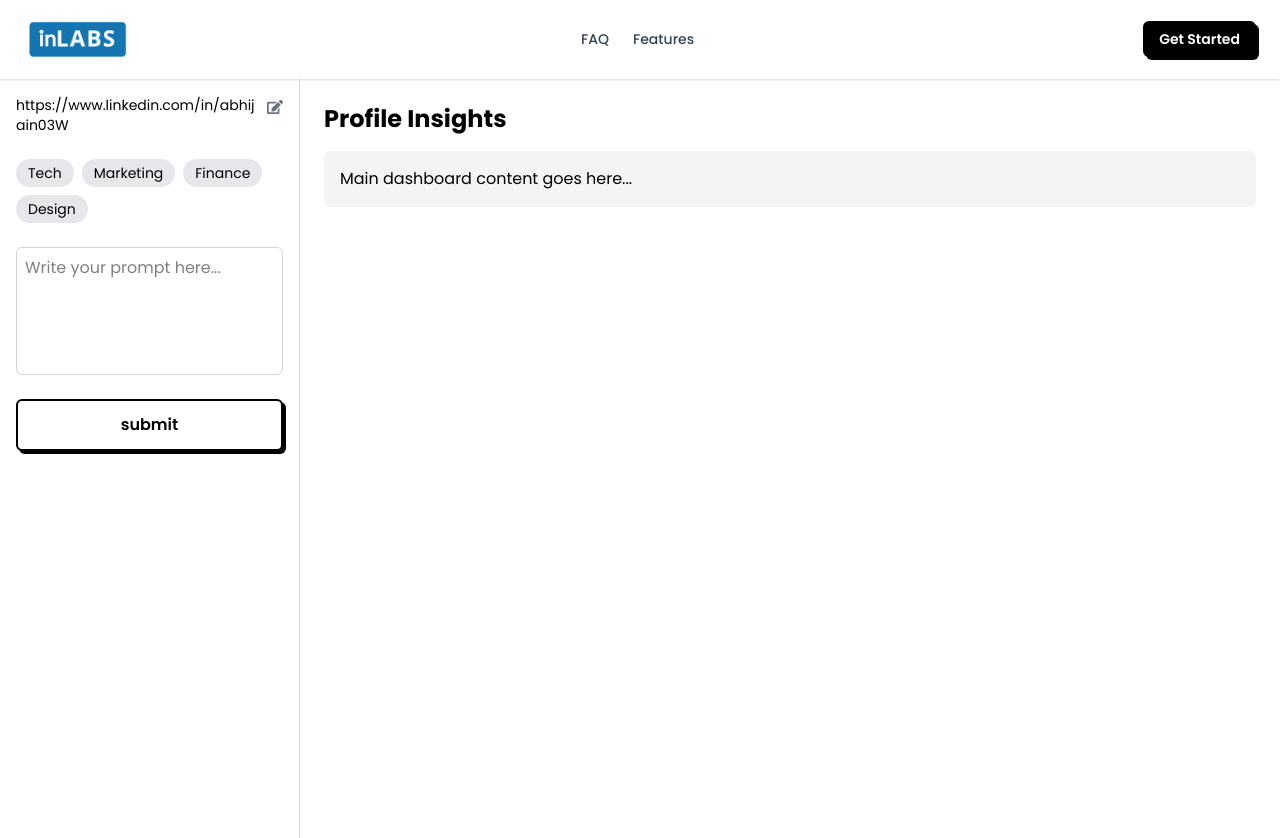
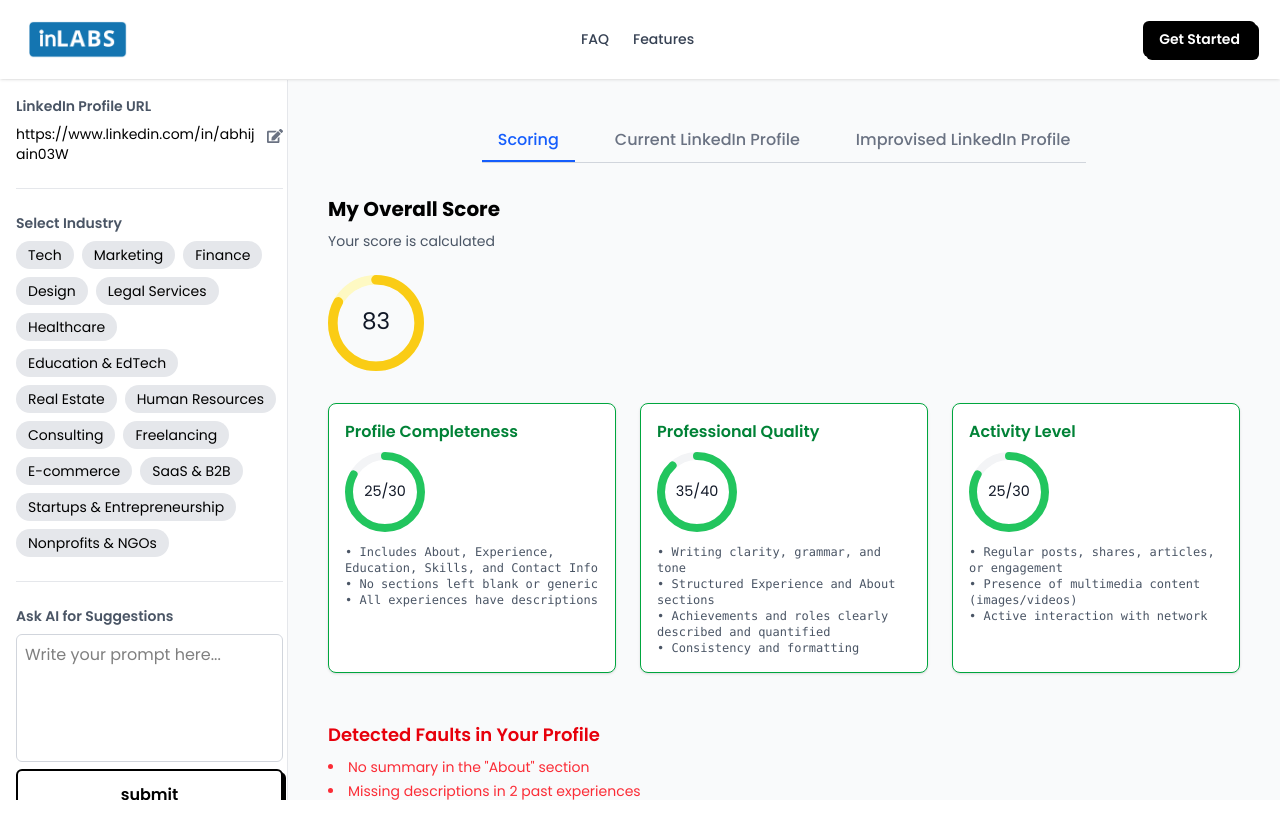
Before and after one commit to abhijain1705/linkedinlabs-fe, a Next.js app: page /Dashboard in a window 1280 px wide. Shown: the top 838 px of the page. After the commit the page ends 800 px from the top, so only its background shows below. Built offline with nearby package versions, Linux system fonts and the light colour scheme; a web font is replaced by a local one.

Commit message:
done with dashboard ui tab 1

```diff
--- a/package.json
+++ b/package.json
@@ -16,6 +16,7 @@
     "framer-motion": "^12.19.2",
     "next": "15.3.4",
     "react": "^19.0.0",
+    "react-circular-progressbar": "^2.2.0",
     "react-dom": "^19.0.0",
     "react-hook-form": "^7.59.0",
     "react-icons": "^5.5.0",
--- a/src/components/Header.tsx
+++ b/src/components/Header.tsx
@@ -15,7 +15,7 @@ const Header: React.FC<HeaderProps> = ({ onToggleSidebar }) => {
   const isHome = router.pathname === "/";
 
   return (
-    <header className="w-full z-[100] px-6 py-4 flex items-center justify-between bg-white shadow-sm relative">
+    <header className="w-full z-[100] px-6 fixed py-4 flex items-center justify-between bg-white shadow-sm">
       {/* Left Side: Hamburger + Logo */}
       <div className="flex items-center gap-3">
         {/* Show hamburger ONLY if not on home page AND handler exists */}
--- a/src/components/IndustryChips.tsx
+++ b/src/components/IndustryChips.tsx
@@ -1,4 +1,20 @@
-const industries = ["Tech", "Marketing", "Finance", "Design"];
+const industries = [
+  "Tech",
+  "Marketing",
+  "Finance",
+  "Design",
+  "Legal Services",
+  "Healthcare",
+  "Education & EdTech",
+  "Real Estate",
+  "Human Resources",
+  "Consulting",
+  "Freelancing",
+  "E-commerce",
+  "SaaS & B2B",
+  "Startups & Entrepreneurship",
+  "Nonprofits & NGOs"
+];
 
 const IndustryChips: React.FC = () => {
   return (
--- a/src/components/PromptInput.tsx
+++ b/src/components/PromptInput.tsx
@@ -8,7 +8,7 @@ const PromptInput: React.FC = () => {
       <button
         type="submit"
         id="analyze-button"
-        className="bg-white border-2 border-black text-black px-6 py-3 rounded-md font-semibold shadow-[3px_3px_0_0_#000] hover:translate-x-[1px] hover:translate-y-[1px] hover:shadow-[2px_2px_0_0_#fff] transition-transform duration-100"
+        className="bg-white w-full border-2 border-black text-black px-6 py-3 rounded-md font-semibold shadow-[3px_3px_0_0_#000] hover:translate-x-[1px] hover:translate-y-[1px] hover:shadow-[2px_2px_0_0_#fff] transition-transform duration-100"
       >
         submit
       </button>
--- a/src/components/Sidebar.tsx
+++ b/src/components/Sidebar.tsx
@@ -16,12 +16,13 @@ const Sidebar: React.FC<Props> = ({ isMobile, profileUrl }) => {
 
   const handleSave = () => {
     setIsEditing(false);
-    // You can optionally send editedUrl to backend here
+    // Optional: send editedUrl to backend
     console.log("Saved URL:", editedUrl);
   };
 
   return (
-    <aside className="w-[300px] border-r border-gray-300 p-4 flex flex-col gap-6">
+    <aside className="w-[300px] border-r overflow-y-scroll h-full pb-30 border-gray-300 p-4 flex flex-col gap-6">
+      {/* Logo for mobile view */}
       {isMobile && (
         <Link href="/">
           <div className="shadow-sm rounded-lg p-1">
@@ -35,7 +36,10 @@ const Sidebar: React.FC<Props> = ({ isMobile, profileUrl }) => {
           </div>
         </Link>
       )}
-      {/* URL row */}
+
+      {/* LinkedIn URL Section */}
+      <div>
+        <h4 className="text-sm font-semibold text-gray-600 mb-2">LinkedIn Profile URL</h4>
         <div className="flex items-start gap-2 w-full break-all">
           {isEditing ? (
             <>
@@ -60,10 +64,23 @@ const Sidebar: React.FC<Props> = ({ isMobile, profileUrl }) => {
             </>
           )}
         </div>
+      </div>
 
-      {/* Chips + Prompt */}
+      <hr className="border-t border-gray-200" />
+
+      {/* Industry Selection */}
+      <div>
+        <h4 className="text-sm font-semibold text-gray-600 mb-2">Select Industry</h4>
         <IndustryChips />
+      </div>
+
+      <hr className="border-t border-gray-200" />
+
+      {/* Prompt Section */}
+      <div>
+        <h4 className="text-sm font-semibold text-gray-600 mb-2">Ask AI for Suggestions</h4>
         <PromptInput />
+      </div>
     </aside>
   );
 };
--- /dev/null
+++ b/src/components/dashboardMain.tsx
@@ -0,0 +1,172 @@
+import React, { useState } from "react";
+import { FaCircle } from "react-icons/fa";
+import { CircularProgressbar, buildStyles } from "react-circular-progressbar";
+import "react-circular-progressbar/dist/styles.css";
+
+const data = [
+  {
+    title: "Profile Completeness",
+    value: "25/30",
+    text: `• Includes About, Experience, Education, Skills, and Contact Info
+• No sections left blank or generic
+• All experiences have descriptions`,
+  },
+  {
+    title: "Professional Quality",
+    value: "35/40",
+    text: `• Writing clarity, grammar, and tone
+• Structured Experience and About sections
+• Achievements and roles clearly described and quantified
+• Consistency and formatting`,
+  },
+  {
+    title: "Activity Level",
+    value: "25/30",
+    text: `• Regular posts, shares, articles, or engagement
+• Presence of multimedia content (images/videos)
+• Active interaction with network`,
+  },
+];
+
+// Convert value like "25/30" → 83.3
+const getPercentage = (valueStr: string): number => {
+  const [num, total] = valueStr.split("/").map(Number);
+  return Math.round((num / total) * 100);
+};
+
+const getColorClass = (percent: number) => {
+  if (percent <= 25) return "border-red-400 text-red-600";
+  if (percent <= 50) return "border-yellow-400 text-yellow-600";
+  if (percent <= 75) return "border-green-400 text-green-600";
+  return "border-green-600 text-green-700";
+};
+
+const getProgressColor = (percent: number) => {
+  if (percent <= 25) return "#ef4444"; // red
+  if (percent <= 50) return "#facc15"; // yellow
+  if (percent <= 75) return "#4ade80"; // green
+  return "#22c55e"; // dark green
+};
+
+export default function DMainContent() {
+  const [activeTab, setActiveTab] = useState("Scoring");
+  const generalScore = 83;
+
+  const tabClass = (tab: string) =>
+    `px-4 py-2 rounded-t-md border-b-2 font-medium ${
+      activeTab === tab
+        ? "border-blue-600 text-blue-600"
+        : "border-transparent text-gray-500 hover:text-blue-600"
+    }`;
+
+  return (
+    <section className="flex-1 bg-gray-50 p-10 pb-30 overflow-y-auto">
+      {/* Tabs */}
+      <div className="flex justify-center mb-8">
+        <div className="flex gap-6 border-b border-gray-300">
+          <button onClick={() => setActiveTab("Scoring")} className={tabClass("Scoring")}>
+            Scoring
+          </button>
+          <button onClick={() => setActiveTab("Current")} className={tabClass("Current")}>
+            Current LinkedIn Profile
+          </button>
+          <button onClick={() => setActiveTab("Improvised")} className={tabClass("Improvised")}>
+            Improvised LinkedIn Profile
+          </button>
+        </div>
+      </div>
+
+      {/* Tab Content */}
+      {activeTab === "Scoring" && (
+        <>
+          <h2 className="text-xl font-bold mb-2">My Overall Score</h2>
+          <div className="text-gray-600 text-sm mb-6">
+            Your score is calculated
+          </div>
+
+          {/* Overall Score Circular Progress */}
+          <div className="mb-8 w-24">
+            <CircularProgressbar
+              value={generalScore}
+              text={`${generalScore}`}
+              strokeWidth={10}
+              styles={buildStyles({
+                textColor: "#111827",
+                pathColor: "#facc15",
+                trailColor: "#fef9c3",
+                textSize: "24px",
+              })}
+            />
+          </div>
+
+          {/* Metric Cards */}
+          <div className="grid grid-cols-1 sm:grid-cols-2 lg:grid-cols-3 gap-6">
+            {data.map((item, idx) => {
+              const percent = getPercentage(item.value);
+              return (
+                <div
+                  key={idx}
+                  className={`p-4 rounded-lg border ${getColorClass(percent)} bg-white shadow-sm`}
+                >
+                  <div className="flex justify-between items-center mb-2">
+                    <h4 className="font-semibold">{item.title}</h4>
+                  </div>
+
+                  {/* Circular Progress */}
+                  <div className="w-20 mb-3">
+                    <CircularProgressbar
+                      value={percent}
+                      text={`${item.value}`}
+                      strokeWidth={10}
+                      styles={buildStyles({
+                        textColor: "#111827",
+                        pathColor: getProgressColor(percent),
+                        trailColor: "#f3f4f6",
+                        textSize: "18px",
+                      })}
+                    />
+                  </div>
+
+                  {/* Description */}
+                  <pre className="text-xs text-gray-600 whitespace-pre-wrap">{item.text}</pre>
+                </div>
+              );
+            })}
+          </div>
+
+          {/* Faults in Profile */}
+          <div className="mt-12">
+            <h3 className="text-lg font-semibold text-red-600 mb-2">Detected Faults in Your Profile</h3>
+            <ul className="list-disc list-inside text-sm text-red-500 space-y-1">
+              <li>No summary in the "About" section</li>
+              <li>Missing descriptions in 2 past experiences</li>
+              <li>No contact email or website added</li>
+            </ul>
+          </div>
+
+          {/* Suggestions for Improvement */}
+          <div className="mt-10">
+            <h3 className="text-lg font-semibold text-blue-600 mb-2">Suggestions to Improve Your Profile</h3>
+            <ul className="list-disc list-inside text-sm text-blue-500 space-y-1">
+              <li>Add a featured section to highlight key work</li>
+              <li>Include more quantifiable achievements in experience</li>
+              <li>Update your skills section with at least 5 relevant skills</li>
+            </ul>
+          </div>
+        </>
+      )}
+
+      {activeTab === "Current" && (
+        <div className="text-gray-600 text-center mt-10">
+          <p>This will render the current LinkedIn profile preview (coming soon).</p>
+        </div>
+      )}
+
+      {activeTab === "Improvised" && (
+        <div className="text-gray-600 text-center mt-10">
+          <p>This will render the improved LinkedIn profile with AI suggestions (coming soon).</p>
+        </div>
+      )}
+    </section>
+  );
+}
--- a/src/pages/Dashboard.tsx
+++ b/src/pages/Dashboard.tsx
@@ -1,6 +1,6 @@
 import Sidebar from "@/components/Sidebar";
-import Drawer from "@mui/material/Drawer";
-import { useTheme, useMediaQuery } from "@mui/material";
+import DMainContent from "@/components/dashboardMain";
+import { useTheme, useMediaQuery, Drawer } from "@mui/material";
 
 type DashboardProps = {
   isSidebarOpen: boolean;
@@ -12,22 +12,29 @@ const Dashboard: React.FC<DashboardProps> = ({
   setIsSidebarOpen,
 }) => {
   const profileUrl = "https://www.linkedin.com/in/abhijain03W";
-
   const theme = useTheme();
   const isMobile = useMediaQuery(theme.breakpoints.down("lg"));
 
   return (
-    <div className="flex min-h-screen">
+    <div className="flex h-screen w-screen overflow-hidden">
+      {/* Sidebar: static for desktop */}
+      {!isMobile && (
+        <div className="w-72 flex-shrink-0 border-r border-gray-200">
+          <Sidebar isMobile={isMobile} profileUrl={profileUrl} />
+        </div>
+      )}
+
+      {/* Drawer for mobile only */}
+      {isMobile && (
+        <div className="lg:hidden">
+          {/* Mobile Drawer */}
           <Drawer
-        variant={"temporary"}
+            variant="temporary"
             open={isSidebarOpen}
             onClose={() => setIsSidebarOpen(false)}
-        ModalProps={{
-          keepMounted: true,
-        }}
+            ModalProps={{ keepMounted: true }}
             sx={{
               width: 300,
-          flexShrink: 0,
               "& .MuiDrawer-paper": {
                 width: 300,
                 boxSizing: "border-box",
@@ -37,14 +44,12 @@ const Dashboard: React.FC<DashboardProps> = ({
           >
             <Sidebar isMobile={isMobile} profileUrl={profileUrl} />
           </Drawer>
+        </div>
+      )}
 
-      {!isMobile && <Sidebar isMobile={isMobile} profileUrl={profileUrl} />}
-      {/* Main Content */}
-      <main className="flex-1 p-4 sm:p-6 overflow-y-auto">
-        <h2 className="text-2xl font-bold mb-4">Profile Insights</h2>
-        <div className="bg-gray-100 p-4 rounded-md">
-          <p>Main dashboard content goes here...</p>
-        </div>
+      {/* Scrollable Main Content */}
+      <main className="flex-1 overflow-y-auto h-screen">
+        <DMainContent />
       </main>
     </div>
   );
--- a/src/pages/_app.tsx
+++ b/src/pages/_app.tsx
@@ -9,11 +9,13 @@ export default function App({ Component, pageProps }: AppProps) {
   return (
     <>
       <Header onToggleSidebar={() => setIsSidebarOpen(!isSidebarOpen)} />
+      <div className="pt-20">
       <Component
         setIsSidebarOpen={setIsSidebarOpen}
         isSidebarOpen={isSidebarOpen}
         {...pageProps}
       />
+      </div>
     </>
   );
 }
--- a/src/styles/globals.css
+++ b/src/styles/globals.css
@@ -1,13 +1,22 @@
+/* 🌐 Google Fonts */
 @import url("https://fonts.googleapis.com/css2?family=Cedarville+Cursive&family=Geist:wght@100..900&family=Inter:ital,opsz,wght@0,14..32,100..900;1,14..32,100..900&family=Poppins:ital,wght@0,100;0,200;0,300;0,400;0,500;0,600;0,700;0,800;0,900;1,100;1,200;1,300;1,400;1,500;1,600;1,700;1,800;1,900&display=swap");
+
+/* Tailwind Setup */
 @import "tailwindcss";
 @tailwind base;
 @tailwind components;
 @tailwind utilities;
 
-body {
+/* 🌐 Global Defaults */
+html,
+body,
+#__next {
+  height: 100%;
+  overflow: hidden;
   font-family: "Poppins", sans-serif;
 }
 
+/* 🎨 Support Graphics */
 .support-top-graphics {
   justify-content: center;
   margin-left: auto;
```
Also changed, not shown: src/components/hero.tsx (+14 -0 lines), 1 other file (tests, documents, lock files or other folders). Lines whose indentation alone changed are shown as unchanged.
